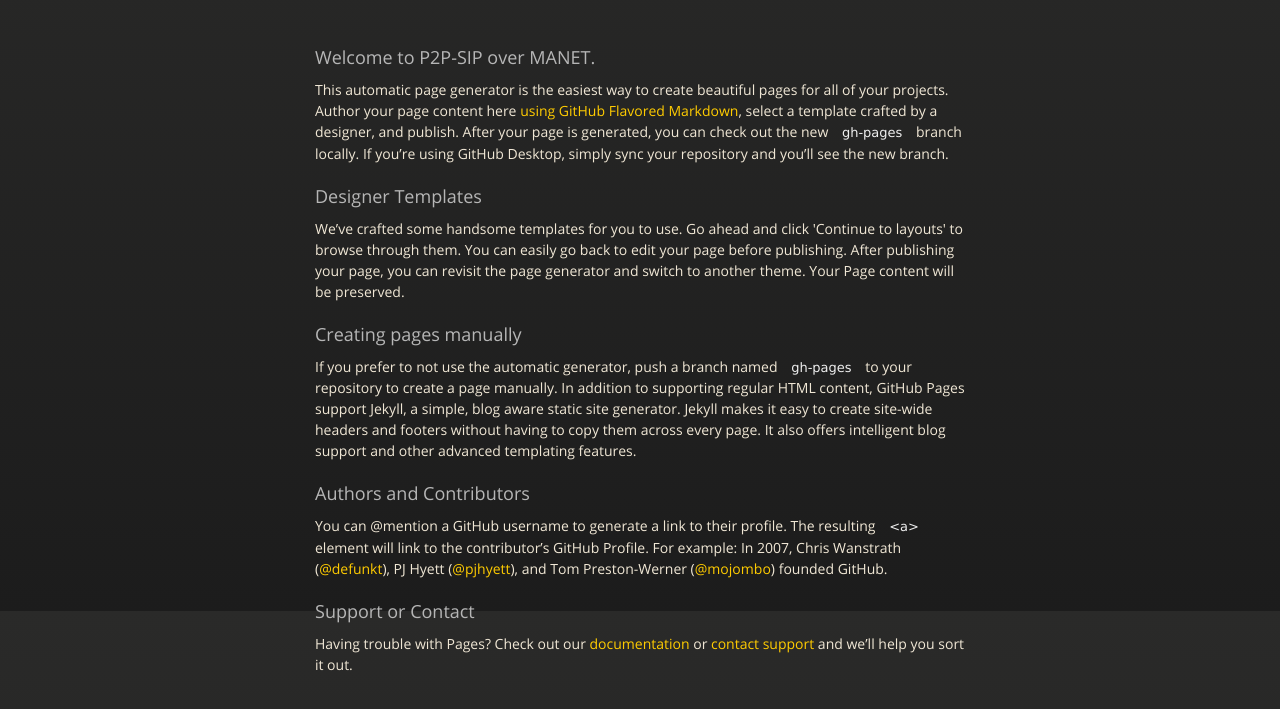
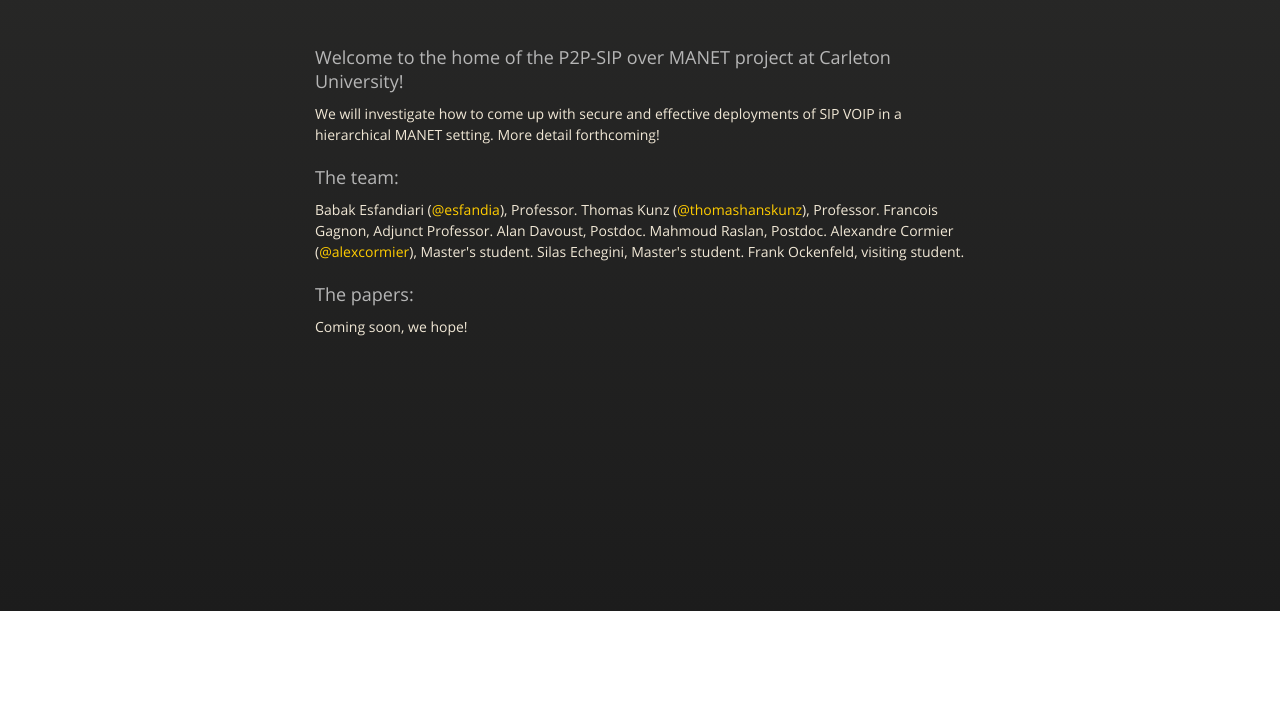
Before and after one commit to NMAI-lab/MANETSIP, a plain HTML site: page index.html in a window 1280 px wide. Shown: the part 189-898 px from the top of the page. After the commit the page ends 800 px from the top, so only its background shows below. Drawn offline with nearby package versions, Linux system fonts and the light colour scheme.

```diff
--- a/index.html
+++ b/index.html
@@ -39,29 +39,26 @@
         </div>
 
         <h3>
-<a id="welcome-to-p2p-sip-over-manet" class="anchor" href="#welcome-to-p2p-sip-over-manet" aria-hidden="true"><span aria-hidden="true" class="octicon octicon-link"></span></a>Welcome to P2P-SIP over MANET.</h3>
+<a id="welcome-to-the-home-of-the-p2p-sip-over-manet-project-at-carleton-university" class="anchor" href="#welcome-to-the-home-of-the-p2p-sip-over-manet-project-at-carleton-university" aria-hidden="true"><span aria-hidden="true" class="octicon octicon-link"></span></a>Welcome to the home of the P2P-SIP over MANET project at Carleton University!</h3>
 
-<p>This automatic page generator is the easiest way to create beautiful pages for all of your projects. Author your page content here <a href="https://guides.github.com/features/mastering-markdown/">using GitHub Flavored Markdown</a>, select a template crafted by a designer, and publish. After your page is generated, you can check out the new <code>gh-pages</code> branch locally. If you’re using GitHub Desktop, simply sync your repository and you’ll see the new branch.</p>
+<p>We will investigate how to come up with secure and effective deployments of SIP VOIP in a hierarchical MANET setting. More detail forthcoming!</p>
 
 <h3>
-<a id="designer-templates" class="anchor" href="#designer-templates" aria-hidden="true"><span aria-hidden="true" class="octicon octicon-link"></span></a>Designer Templates</h3>
+<a id="the-team" class="anchor" href="#the-team" aria-hidden="true"><span aria-hidden="true" class="octicon octicon-link"></span></a>The team:</h3>
 
-<p>We’ve crafted some handsome templates for you to use. Go ahead and click 'Continue to layouts' to browse through them. You can easily go back to edit your page before publishing. After publishing your page, you can revisit the page generator and switch to another theme. Your Page content will be preserved.</p>
+<p>Babak Esfandiari (<a href="https://github.com/esfandia" class="user-mention">@esfandia</a>), Professor.
+Thomas Kunz (<a href="https://github.com/thomashanskunz" class="user-mention">@thomashanskunz</a>), Professor.
+Francois Gagnon, Adjunct Professor.
+Alan Davoust, Postdoc.
+Mahmoud Raslan, Postdoc.
+Alexandre Cormier (<a href="https://github.com/alexcormier" class="user-mention">@alexcormier</a>), Master's student.
+Silas Echegini, Master's student.
+Frank Ockenfeld, visiting student.</p>
 
 <h3>
-<a id="creating-pages-manually" class="anchor" href="#creating-pages-manually" aria-hidden="true"><span aria-hidden="true" class="octicon octicon-link"></span></a>Creating pages manually</h3>
+<a id="the-papers" class="anchor" href="#the-papers" aria-hidden="true"><span aria-hidden="true" class="octicon octicon-link"></span></a>The papers:</h3>
 
-<p>If you prefer to not use the automatic generator, push a branch named <code>gh-pages</code> to your repository to create a page manually. In addition to supporting regular HTML content, GitHub Pages support Jekyll, a simple, blog aware static site generator. Jekyll makes it easy to create site-wide headers and footers without having to copy them across every page. It also offers intelligent blog support and other advanced templating features.</p>
-
-<h3>
-<a id="authors-and-contributors" class="anchor" href="#authors-and-contributors" aria-hidden="true"><span aria-hidden="true" class="octicon octicon-link"></span></a>Authors and Contributors</h3>
-
-<p>You can @mention a GitHub username to generate a link to their profile. The resulting <code>&lt;a&gt;</code> element will link to the contributor’s GitHub Profile. For example: In 2007, Chris Wanstrath (<a href="https://github.com/defunkt" class="user-mention">@defunkt</a>), PJ Hyett (<a href="https://github.com/pjhyett" class="user-mention">@pjhyett</a>), and Tom Preston-Werner (<a href="https://github.com/mojombo" class="user-mention">@mojombo</a>) founded GitHub.</p>
-
-<h3>
-<a id="support-or-contact" class="anchor" href="#support-or-contact" aria-hidden="true"><span aria-hidden="true" class="octicon octicon-link"></span></a>Support or Contact</h3>
-
-<p>Having trouble with Pages? Check out our <a href="https://help.github.com/pages">documentation</a> or <a href="https://github.com/contact">contact support</a> and we’ll help you sort it out.</p>
+<p>Coming soon, we hope!</p>
       </section>
 
     </div>
```
Also changed, not shown: params.json (+1 -1 lines).
